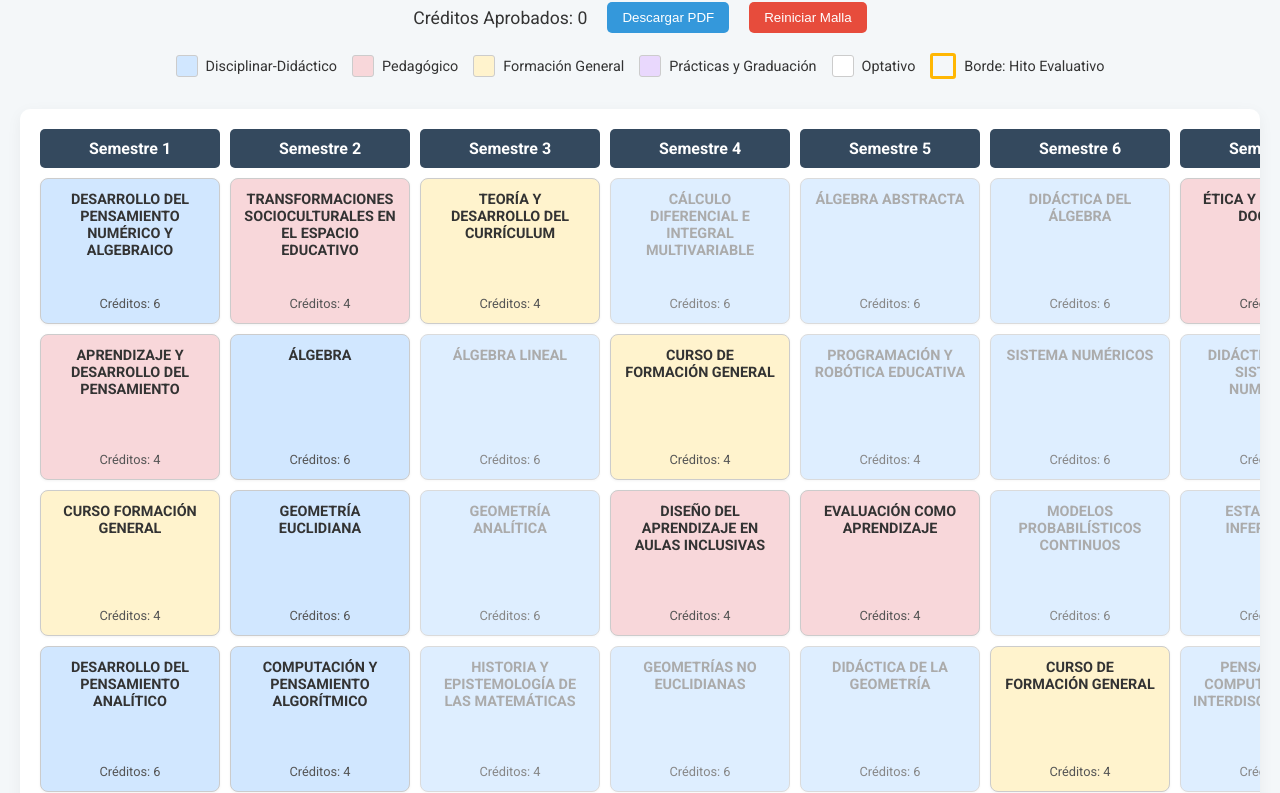
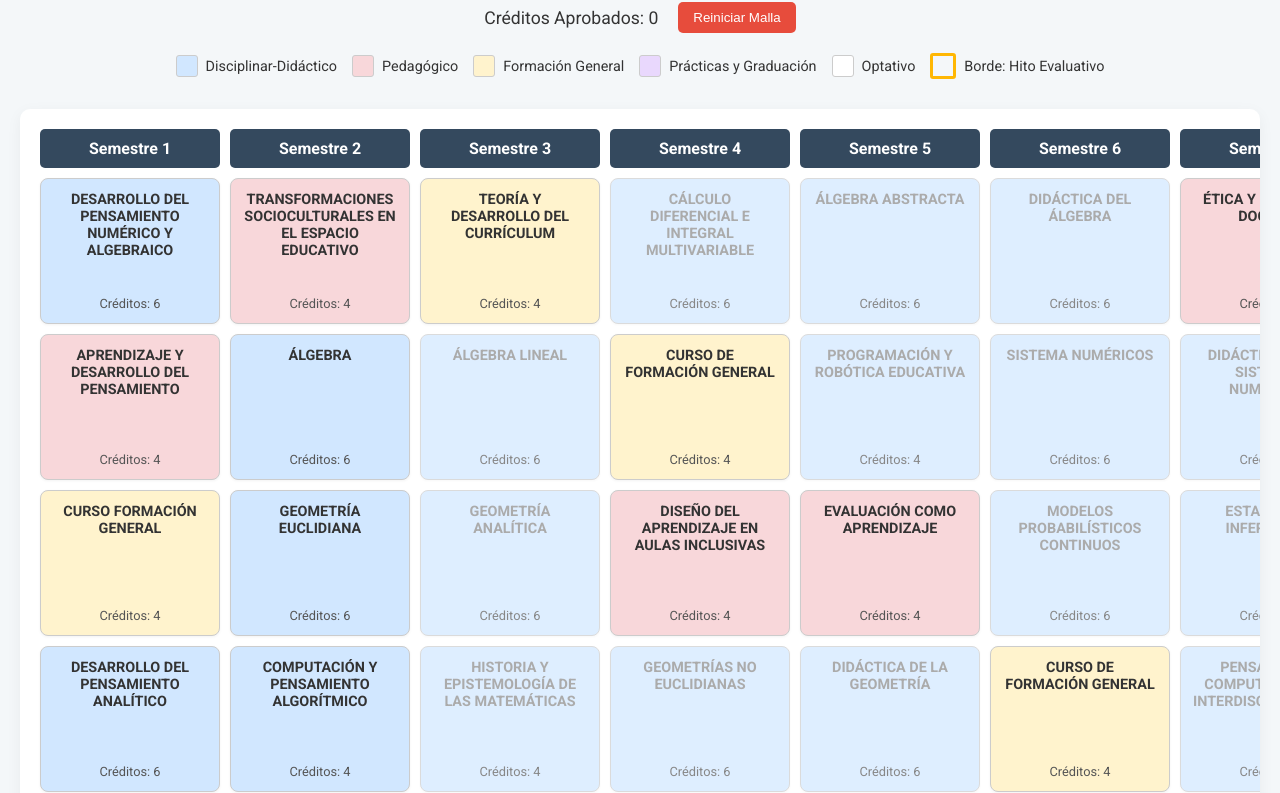
Before and after one commit to Unicorn-i0/mallaPEM_ucsh2.0, a plain HTML site: page index.html in a window 1280 px wide. Shown: the part 109-902 px from the top of the page. Drawn offline with Linux system fonts and the light colour scheme.

Commit message:
Update index.html

```diff
--- a/index.html
+++ b/index.html
@@ -17,7 +17,6 @@
         <h2>Pedagogía en Educación Media en Matemáticas</h2>
         <div class="summary">
             <div>Créditos Aprobados: <span id="creditos-aprobados">0</span></div>
-            <button id="download-pdf-button">Descargar PDF</button>
             <button id="reset-button">Reiniciar Malla</button>
         </div>
         <div class="legend">
```
